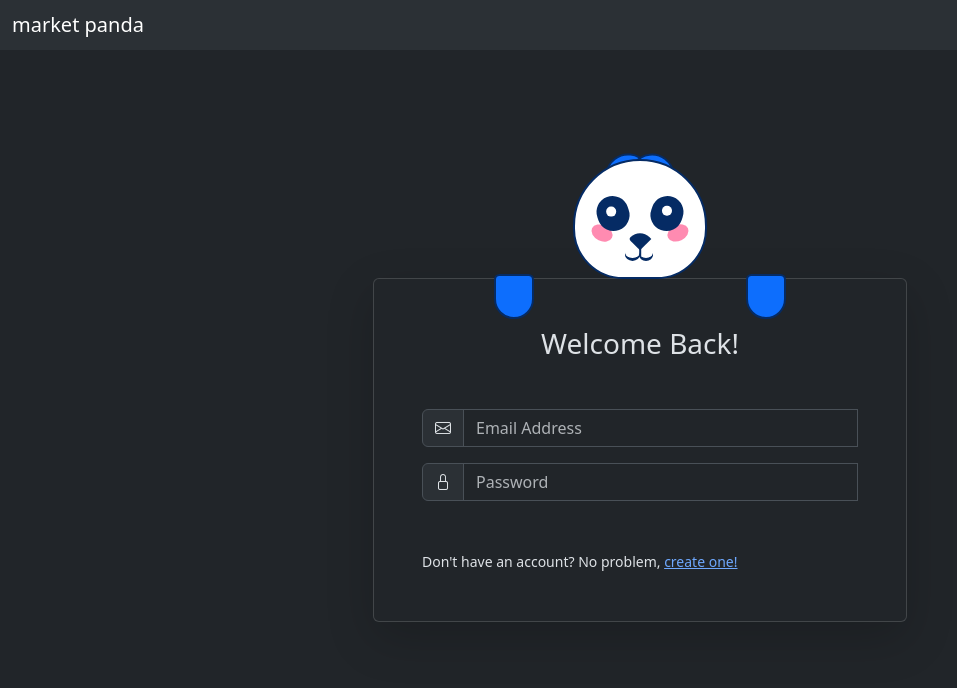
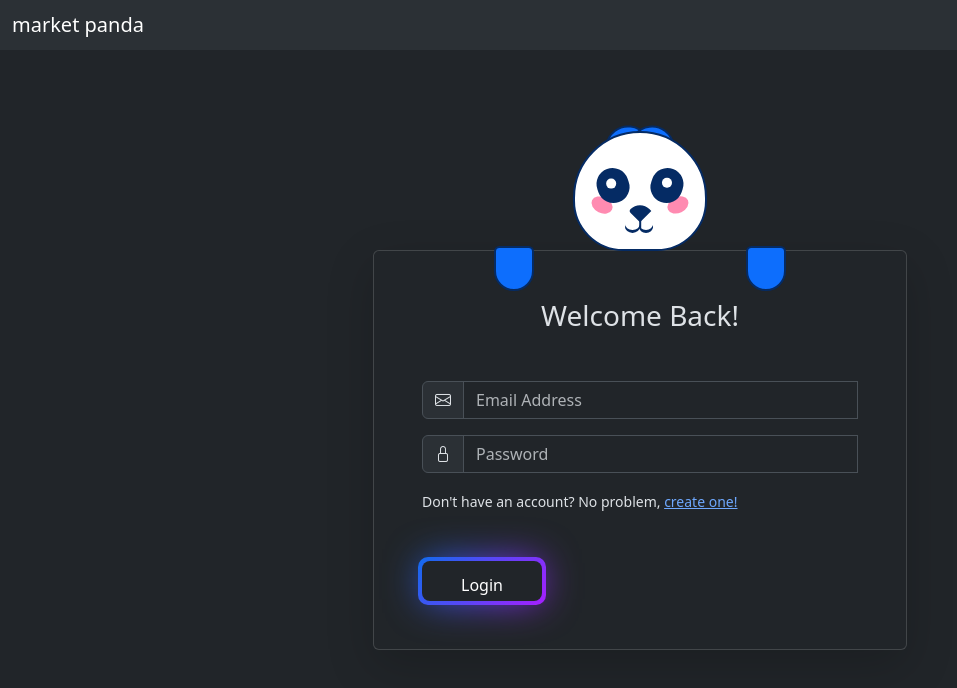
Before and after one commit to Stacware/handle-it, a Vue app: page / in a window 1280 px wide. Shown: the top 688 px of the page, without its empty margins (0-957 px from the left). Built offline with nearby package versions, Linux system fonts and the light colour scheme; what parse would draw is missing.

Commit message:
new button

```diff
--- a/src/components/auth/Login.vue
+++ b/src/components/auth/Login.vue
@@ -34,7 +34,6 @@
 									placeholder="Password" />
 								<div class="invalid-feedback">Password should be at least 8 characters.</div>
 							</div>
-							<SparkleButton :text="loading ? 'Logging in...' : 'Login'" :disabled="!isFormValid" class="my-5" />
 							<!-- <button type="submit" class="btn btn-primary w-100 mt-4 py-2" :disabled="!isFormValid || loading">
 								<span class="spinner-border spinner-border-sm" role="status" aria-hidden="true" v-if="loading"></span>
 								<span v-if="loading"> Logging in...</span>
@@ -47,6 +46,7 @@
 							<div v-if="returnLogInError" class="mt-3">
 								<small class="text-danger">Error! {{ returnLogInError }}</small>
 							</div>
+							<FlippyButton :title="loading ? 'Logging in...' : 'Login'" class="mt-5" />
 						</form>
 						<div class="ear-l"></div>
 						<div class="ear-r"></div>
@@ -73,10 +73,11 @@
 
 <script>
 import { useAuthStore } from '../../stores/auth.js';
-import SparkleButton from '@/components/ui/SparkleButton.vue';
+import FlippyButton from '@/components/ui/FlippyButton.vue';
+
 export default {
 	components: {
-		SparkleButton,
+		FlippyButton,
 	},
 	data() {
 		return {
@@ -146,6 +147,9 @@ export default {
 </script>
 
 <style scoped>
+.card {
+	z-index: 1;
+}
 .eyeball-l.focused {
 	left: 0.75em;
 	top: 1.12em;
--- a/src/components/auth/Signup.vue
+++ b/src/components/auth/Signup.vue
@@ -42,7 +42,7 @@
 									placeholder="Confirm Password" />
 								<div class="invalid-feedback">Passwords do not match.</div>
 							</div>
-							<SparkleButton :text="loading ? 'Creating your account...' : 'Sign Up'" :disabled="!isFormValid" class="my-5" />
+							<FlippyButton :title="loading ? 'Creating your account...' : 'Sign Up'" :disabled="!isFormValid" class="my-5" />
 							<!-- <button type="submit" class="btn btn-primary w-100 mt-4 py-2" :disabled="!isFormValid || loading">
 								<span class="spinner-border spinner-border-sm" role="status" aria-hidden="true" v-if="loading"></span>
 								<span v-if="loading"> Creating your account...</span>
@@ -64,11 +64,11 @@
 
 <script>
 import { useAuthStore } from '../../stores/auth.js';
-import SparkleButton from '@/components/ui/SparkleButton.vue';
+import FlippyButton from '@/components/ui/FlippyButton.vue';
 
 export default {
 	components: {
-		SparkleButton,
+		FlippyButton,
 	},
 	data() {
 		return {
@@ -126,3 +126,9 @@ export default {
 	},
 };
 </script>
+
+<style scoped>
+.card {
+	z-index: 2;
+}
+</style>
--- a/src/components/emails/EmailTemplates.vue
+++ b/src/components/emails/EmailTemplates.vue
@@ -9,9 +9,7 @@
 					{{ template.content }}
 				</div>
 			</div>
-			<button v-if="!loading && emailCount < 5" @click="getEmailTemplates" class="btn btn-sm btn-outline-primary mt-5">
-				{{ emailCount === 0 ? 'Create an email' : 'Create another email' }}
-			</button>
+			<FlippyButton v-if="!loading && emailCount < 5" @click="getEmailTemplates" :title="'Create'" class="mt-5" />
 			<div v-if="loading" class="mt-5">
 				<LoadingHand />
 				<div class="mt-5 mb-5">
@@ -28,9 +26,11 @@
 import { useGptRequestsStore } from '@/stores/gptRequests.js';
 import { useAuthStore } from '@/stores/auth.js';
 import LoadingHand from '@/components/ui/LoadingHand.vue';
+import FlippyButton from '@/components/ui/FlippyButton.vue';
 export default {
 	components: {
 		LoadingHand,
+		FlippyButton,
 	},
 	data() {
 		return {
--- /dev/null
+++ b/src/components/ui/FlippyButton.vue
@@ -0,0 +1,70 @@
+<template>
+	<button class="flippy">{{ title }}</button>
+</template>
+
+<script>
+export default {
+	props: {
+		title: {
+			type: String,
+			required: true,
+		},
+	},
+};
+</script>
+
+<style scoped>
+.flippy {
+	position: relative;
+	width: 120px;
+	height: 40px;
+	background-color: #212529;
+	align-items: center;
+	color: white;
+	flex-direction: column;
+	justify-content: center;
+	border: none;
+	padding: 12px;
+	gap: 12px;
+	border-radius: 8px;
+	cursor: pointer;
+}
+
+.flippy::before {
+	content: '';
+	position: absolute;
+	inset: 0;
+	left: -4px;
+	top: 0px;
+	margin: auto;
+	width: 128px;
+	height: 48px;
+	border-radius: 10px;
+	background: linear-gradient(-45deg, #ac1cff 0%, #0d6fed 100%) !important;
+	z-index: -10;
+	pointer-events: none;
+	transition: all 0.6s cubic-bezier(0.175, 0.885, 0.32, 1.275) !important;
+}
+
+.flippy::after {
+	content: '';
+	z-index: -1;
+	position: absolute;
+	inset: 0;
+	background: linear-gradient(-45deg, #ac1cff 0%, #0d6fed 100%);
+	transform: translate3d(0, 0, 0) scale(0.95);
+	filter: blur(20px);
+}
+
+.flippy:hover::after {
+	filter: blur(30px);
+}
+
+.flippy:hover::before {
+	transform: rotate(-180deg);
+}
+
+.flippy:active::before {
+	scale: 0.7;
+}
+</style>
```
